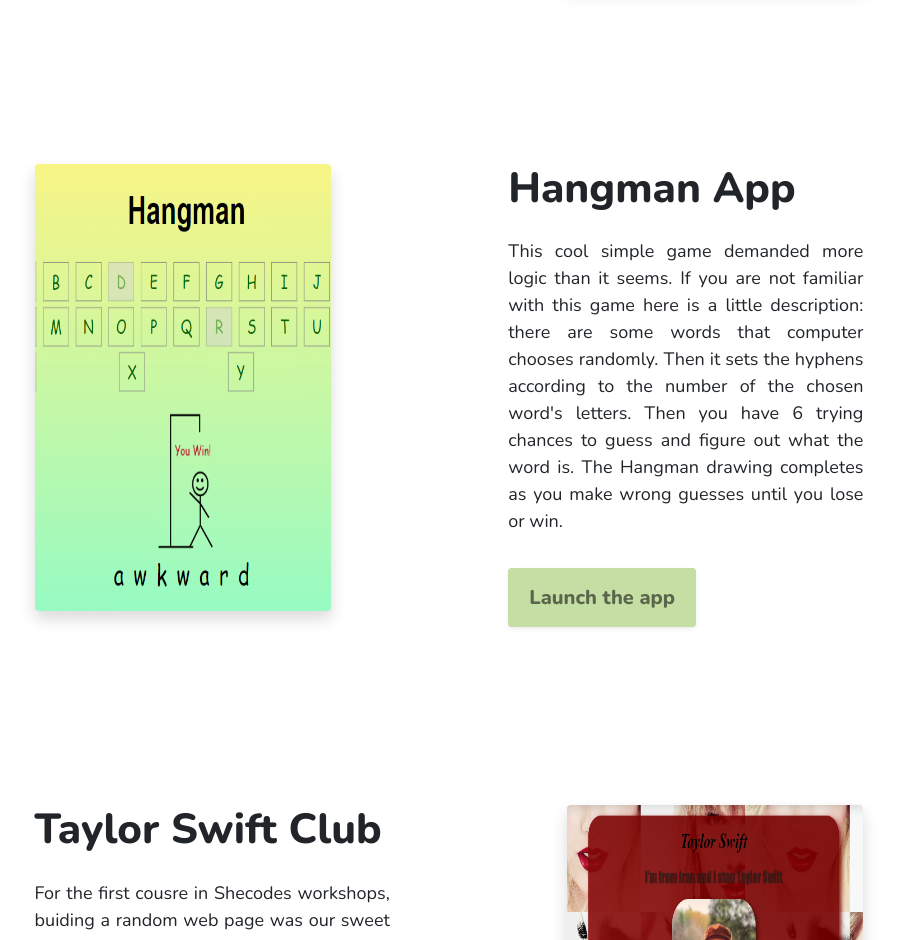
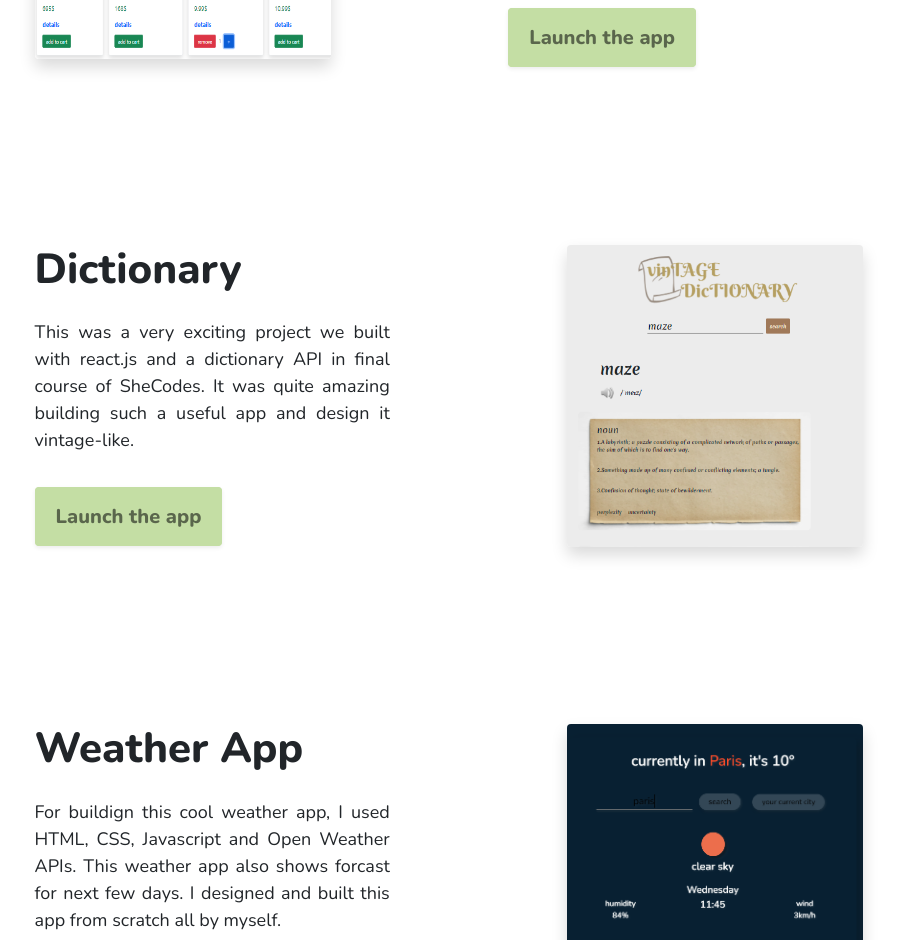
Before and after one commit to mahsa-irankhah/react-portfolio, a React (Create React App) app: page / in a window 1280 px wide. Shown: the part 1752-2692 px from the top of the page, without its empty margins (191-1088 px from the left). Built offline with nearby package versions, Linux system fonts and the light colour scheme.

Commit message:
I fixed work link to scroll to the top of the page. also tweaked the content a little

```diff
--- a/src/components/About.js
+++ b/src/components/About.js
@@ -32,8 +32,10 @@
               <ul>
                 <li>HTML/CSS</li>
                 <li>Javascript and APIs</li>
+                <li>React.js</li>
                 <li>Responsive Design</li>
-                <li>bootstrap</li>
+                <li>Bootstrap</li>
+                <li>SASS</li>
                 <li>Github</li>
                 <li>Netlify</li>
               </ul>
--- a/src/components/Projects.js
+++ b/src/components/Projects.js
@@ -8,8 +8,8 @@
 //images
 import todo from "../images/todo-app.png";
 import weather from "../images/weather.png";
-import hangman from "../images/hangman.png";
-import taylor from "../images/taylorswift.png";
+import dictionary from "../images/dictionary.png";
+import shoppingCart from "../images/shoppin-cart.png";
 
 const Projects = () => {
   return (
@@ -25,39 +25,33 @@
           reverse={false}
         />
         <Project
+          image={shoppingCart}
+          title="Shopping Cart"
+          description="Shopping Cart is one of the most important projects in my arsenal as I assume most real store projects need to include a shopping cart.
+           And I think it was somehow challenging to build. I had to use Context as a state manager and also used useReducer hooks. I found coding this project absolutely useful as a practice."
+          link="https://sparkling-smakager-2a677f.netlify.app/products"
+          reverse={false}
+        />
+        <Project
+          image={dictionary}
+          title="Dictionary"
+          description="This was a very exciting project we built with react.js and a dictionary API in final course of SheCodes.
+           It was quite amazing building such a useful app and design it vintage-like."
+          link="https://fastidious-sunburst-aac406.netlify.app/"
+          reverse={true}
+        />
+        <Project
           image={weather}
           title="Weather app"
           description="For buildign this cool weather app, I used HTML, CSS, Javascript and Open Weather APIs. This weather app also shows forcast for next few days. I designed and built this app from scratch all by myself."
           link="https://zealous-dubinsky-7b3c23.netlify.app/"
           reverse={true}
         />
-        <Project
-          image={hangman}
-          title="Hangman app"
-          description="This cool simple game demanded more logic than it seems. If you are
-            not familiar with this game here is a little description: there are
-            some words that computer chooses randomly. Then it sets the hyphens
-            according to the number of the chosen word's letters. Then you have
-            6 trying chances to guess and figure out what the word is. The
-            Hangman drawing completes as you make wrong guesses until you lose
-            or win."
-          link="https://vigorous-knuth-dd0192.netlify.app/"
-          reverse={false}
-        />
-        <Project
-          image={taylor}
-          title="Taylor Swift Club"
-          description="For the first cousre in Shecodes workshops, buiding a random web
-            page was our sweet simple project. I had fun making my first project
-            about a celebrity I admire the most. This page is built is only
-            built by HTML and CSS. And I designed it all by myself. And I think
-            it's eye-catching, isn't it?"
-          link="https://www.shecodes.io/workshops/shecodes-basics-5fe05f16-50aa-4ded-b857-9670702bd1c4/projects/628766"
-          reverse={true}
-        />
       </div>
       <div>
-        <Link to="/work" className="more-projects">see more projects</Link>
+        <Link to="/work" className="more-projects">
+          see more projects
+        </Link>
       </div>
     </div>
   );
--- a/src/components/Work.js
+++ b/src/components/Work.js
@@ -1,4 +1,4 @@
-import React from "react";
+import React, { useEffect } from "react";
 import "./Projects.scss";
 
 //components
@@ -20,6 +20,11 @@
 
 
 const Projects = () => {
+
+  useEffect(() => {
+    window.scrollTo(0, 0);
+  }, []);
+
   return (
     <div>
       <Navbar />
@@ -29,7 +34,7 @@
           title="My Portfolio"
           description="I built this portfolio by react.js and styled using SASS.
           this very portfolio has a vanilla js version which you can
-          check the codes in my GitHub. The reason I rebuilt this portfolio with react was
+          check the code in my GitHub. My motive to rebuild this portfolio with react was
           to improve the UX by using SPA so the users can browse around faster through my website."
           link=""
           reverse={false}
@@ -46,7 +51,7 @@
           image={shoppingCart}
           title="Shopping Cart"
           description="Shopping Cart is one of the most important projects in my arsenal as I assume most real store projects need to include a shopping cart.
-           And I think it was somehow tricky to build. I had to use Context as state manager and also used useReducer hooks. I found coding this project absolutely useful as a practice."
+           And I think it was somehow challenging to build. I had to use Context as state manager and also used useReducer hooks. I found coding this project absolutely useful as a practice."
           link="https://sparkling-smakager-2a677f.netlify.app/products"
           reverse={false}
         />
```
